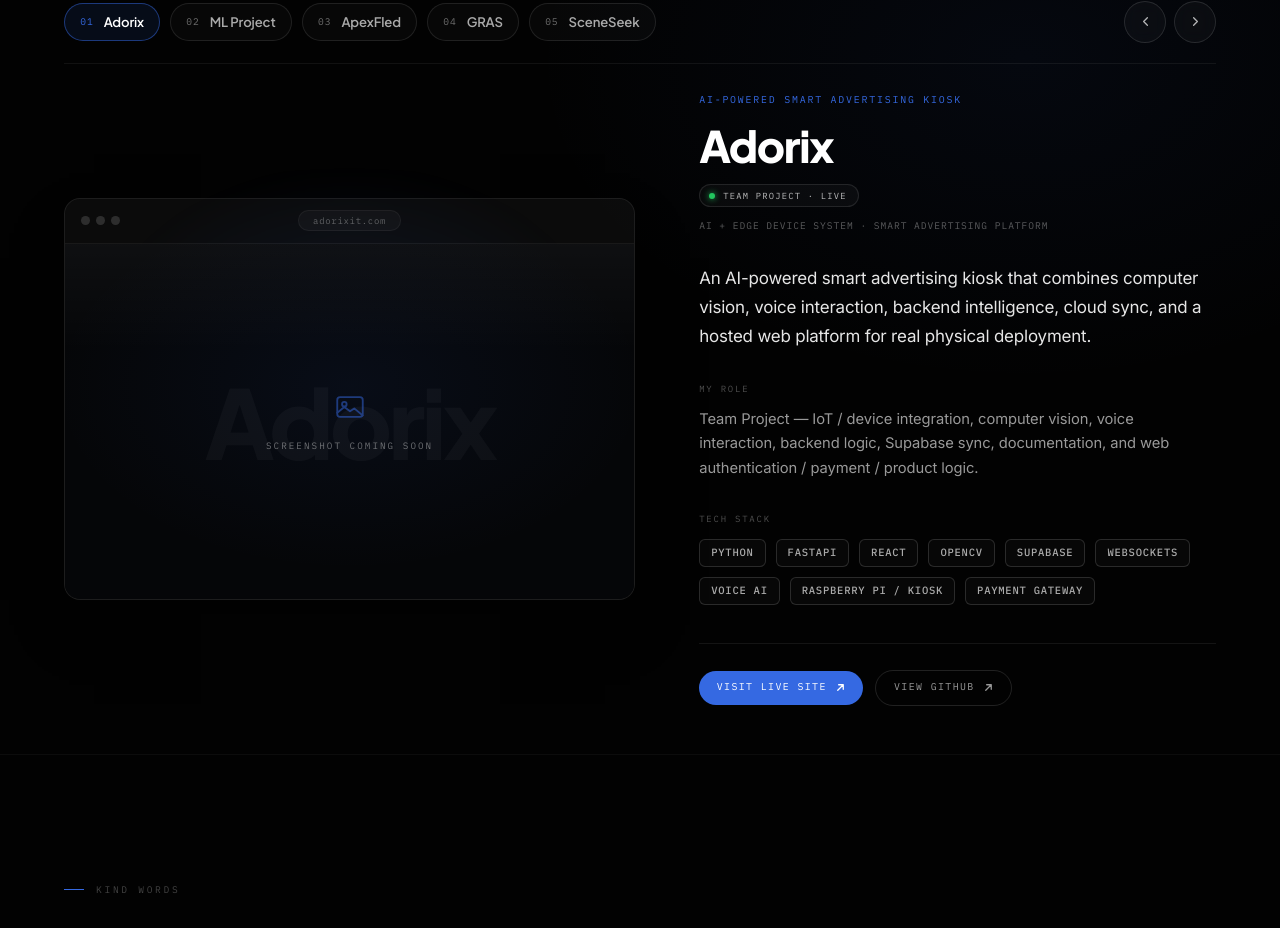
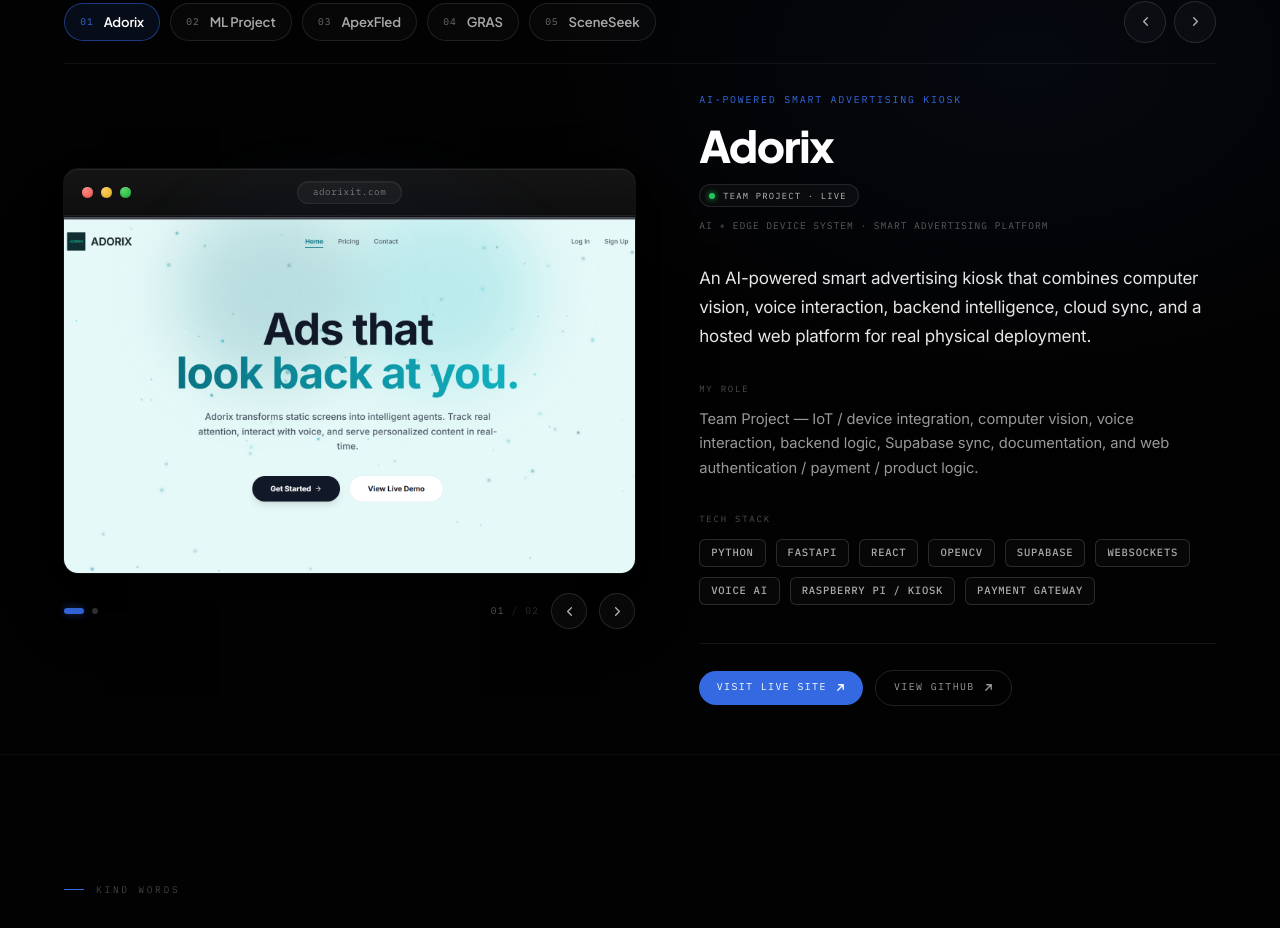
Before and after one commit to SithikaWeerasinghe/Sithika_Weerasinghe, a Next.js app: page / in a window 1280 px wide. Shown: the part 1732-2660 px from the top of the page. Built offline with nearby package versions, Linux system fonts and the light colour scheme.

Commit message:
project photo upgrade

```diff
--- a/src/components/sections/Projects.tsx
+++ b/src/components/sections/Projects.tsx
@@ -46,7 +46,10 @@
     ],
     live: "https://adorixit.com",
     github: "https://github.com/ADORIX000/Adorix-project",
-    images: [],
+    images: [
+      "/projects/adorix-platform.png", // Slide 1 — Adorix web platform / hero
+      "/projects/adorix-team.jpg", // Slide 2 — team with the physical kiosk device
+    ],
   },
   {
     id: "02",
@@ -429,61 +432,75 @@
 
   return (
     <div className="relative">
-      {/* Soft glow behind the frame for depth */}
+      {/* Soft cool glow behind the window for cinematic depth */}
       <div
         className="absolute -inset-6 pointer-events-none"
         style={{
           background:
-            "radial-gradient(ellipse 60% 60% at 50% 40%, rgba(53,105,226,0.12) 0%, transparent 70%)",
-          filter: "blur(8px)",
+            "radial-gradient(ellipse 60% 60% at 50% 38%, rgba(53,105,226,0.1) 0%, transparent 70%)",
+          filter: "blur(10px)",
         }}
       />
 
-      {/* Browser-style frame */}
+      {/* macOS-style window frame */}
       <div
         className="relative"
         style={{
-          borderRadius: "16px",
-          border: "1px solid rgba(255,255,255,0.09)",
-          background: "rgba(255,255,255,0.02)",
+          borderRadius: "14px",
+          background:
+            "linear-gradient(to bottom, rgba(255,255,255,0.04), rgba(255,255,255,0.015))",
           overflow: "hidden",
-          boxShadow: "0 30px 70px -30px rgba(0,0,0,0.7)",
+          // Layered depth: hairline ring + inset top highlight + a soft ambient
+          // shadow over a tighter contact shadow — premium, not glossy.
+          boxShadow:
+            "0 0 0 1px rgba(255,255,255,0.07), inset 0 1px 0 rgba(255,255,255,0.07), 0 42px 80px -34px rgba(0,0,0,0.8), 0 14px 30px -20px rgba(0,0,0,0.65)",
         }}
       >
-        {/* Chrome bar */}
+        {/* Title bar */}
         <div
           className="flex items-center gap-3"
           style={{
-            padding: "0.7rem 1rem",
-            borderBottom: "1px solid rgba(255,255,255,0.06)",
-            background: "rgba(255,255,255,0.02)",
+            padding: "0.72rem 1.1rem",
+            borderBottom: "1px solid rgba(255,255,255,0.05)",
+            background:
+              "linear-gradient(to bottom, rgba(255,255,255,0.035), rgba(255,255,255,0.01))",
           }}
         >
-          <div className="flex items-center gap-1.5">
-            {[0, 1, 2].map((d) => (
+          {/* macOS traffic lights — real hues, slightly muted for the dark
+              theme, with a soft top highlight so they read as glass, not flat. */}
+          <div className="flex items-center" style={{ gap: 8 }}>
+            {[
+              { base: "#ed5049", hi: "#ff8a84" },
+              { base: "#e0a92b", hi: "#ffce5a" },
+              { base: "#1fae3a", hi: "#54da66" },
+            ].map((c, d) => (
               <span
                 key={d}
                 style={{
-                  width: 9,
-                  height: 9,
+                  width: 11,
+                  height: 11,
                   borderRadius: "50%",
-                  background: "rgba(255,255,255,0.14)",
+                  background: `radial-gradient(circle at 32% 30%, ${c.hi}, ${c.base})`,
+                  boxShadow:
+                    "inset 0 0.5px 0.5px rgba(255,255,255,0.45), inset 0 -0.5px 1px rgba(0,0,0,0.25), 0 0 0 0.5px rgba(0,0,0,0.22)",
                 }}
               />
             ))}
           </div>
           <div className="flex-1 flex justify-center">
             <span
+              className="inline-flex items-center"
               style={{
                 fontFamily: "var(--font-mono)",
-                fontSize: "0.56rem",
-                letterSpacing: "0.08em",
-                color: "rgba(255,255,255,0.32)",
-                padding: "0.18rem 0.85rem",
+                fontSize: "0.58rem",
+                letterSpacing: "0.06em",
+                color: "rgba(255,255,255,0.42)",
+                padding: "0.22rem 0.95rem",
                 borderRadius: "9999px",
-                background: "rgba(255,255,255,0.03)",
-                border: "1px solid rgba(255,255,255,0.05)",
-                maxWidth: "70%",
+                background: "rgba(255,255,255,0.04)",
+                border: "1px solid rgba(255,255,255,0.07)",
+                boxShadow: "inset 0 1px 0 rgba(255,255,255,0.04)",
+                maxWidth: "72%",
                 overflow: "hidden",
                 textOverflow: "ellipsis",
                 whiteSpace: "nowrap",
@@ -492,14 +509,18 @@
               {host}
             </span>
           </div>
-          {/* Spacer to balance the dots */}
-          <div style={{ width: 39 }} />
+          {/* Spacer balances the traffic lights so the address stays centered */}
+          <div style={{ width: 49 }} />
         </div>
 
         {/* Image stage */}
         <div
           className="relative w-full overflow-hidden"
-          style={{ aspectRatio: "16 / 10", background: "#050608" }}
+          style={{
+            aspectRatio: "16 / 10",
+            background: "#050608",
+            borderTop: "1px solid rgba(255,255,255,0.04)",
+          }}
         >
           {count > 0 ? (
             <AnimatePresence initial={false} custom={dir}>
@@ -528,14 +549,20 @@
             <ScreenshotPlaceholder project={project} />
           )}
 
-          {/* Top sheen */}
+          {/* Soft top sheen */}
           <div
             className="pointer-events-none absolute inset-x-0 top-0"
             style={{
-              height: "30%",
+              height: "26%",
               background:
-                "linear-gradient(to bottom, rgba(255,255,255,0.04), transparent)",
+                "linear-gradient(to bottom, rgba(255,255,255,0.03), transparent)",
             }}
+          />
+
+          {/* Hairline inner glass ring for depth */}
+          <div
+            className="pointer-events-none absolute inset-0"
+            style={{ boxShadow: "inset 0 0 0 1px rgba(255,255,255,0.04)" }}
           />
         </div>
       </div>
@@ -544,9 +571,9 @@
       {multiple && (
         <div
           className="flex items-center justify-between"
-          style={{ marginTop: "1.1rem" }}
+          style={{ marginTop: "1.25rem" }}
         >
-          {/* Dots */}
+          {/* Pagination dots */}
           <div className="flex items-center gap-2">
             {images.map((_, i) => (
               <button
@@ -562,8 +589,10 @@
                   padding: 0,
                   cursor: "pointer",
                   background:
-                    i === index ? "var(--color-brand)" : "rgba(255,255,255,0.22)",
-                  transition: "width 0.35s ease, background 0.35s ease",
+                    i === index ? "var(--color-brand)" : "rgba(255,255,255,0.2)",
+                  boxShadow: i === index ? "0 0 8px rgba(53,105,226,0.45)" : "none",
+                  transition:
+                    "width 0.35s ease, background 0.35s ease, box-shadow 0.35s ease",
                 }}
               />
             ))}
```
Also changed, not shown: public/projects/adorix-platform.png (added), public/projects/adorix-team.jpg (added).
